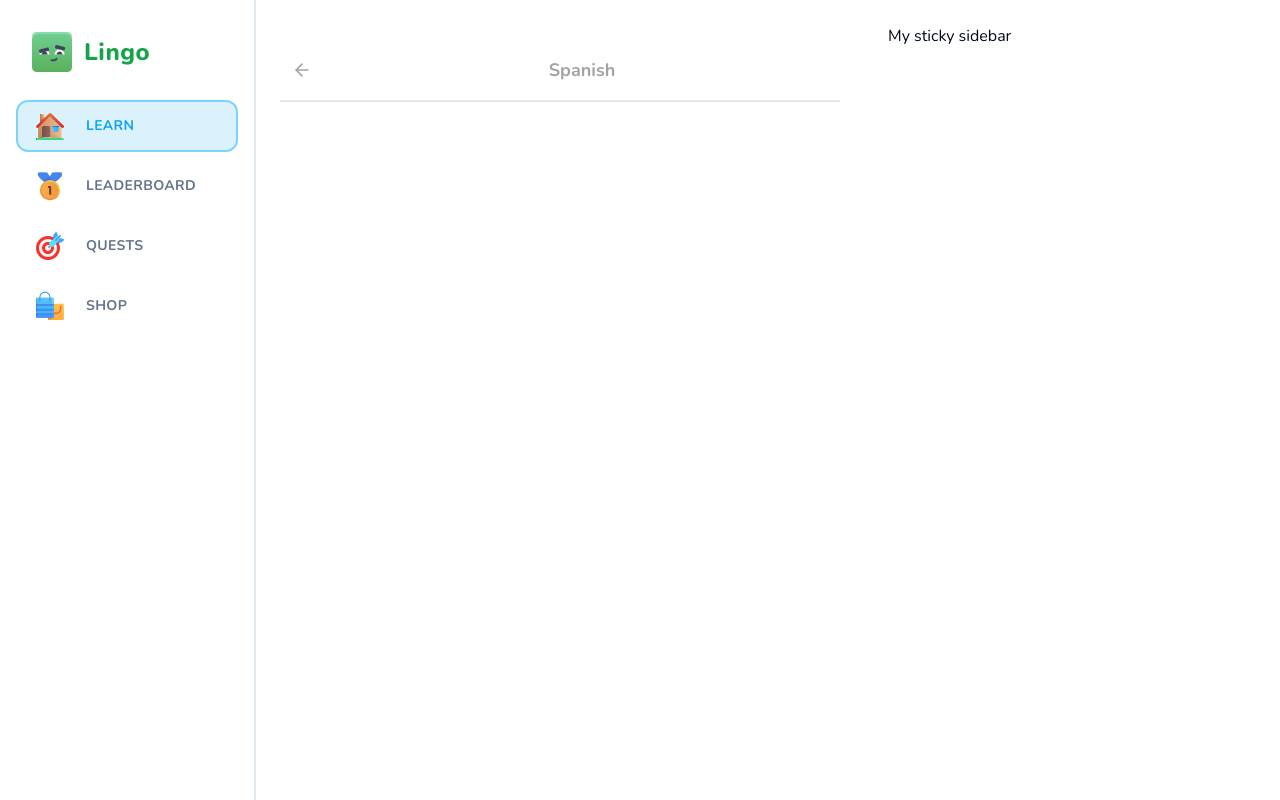
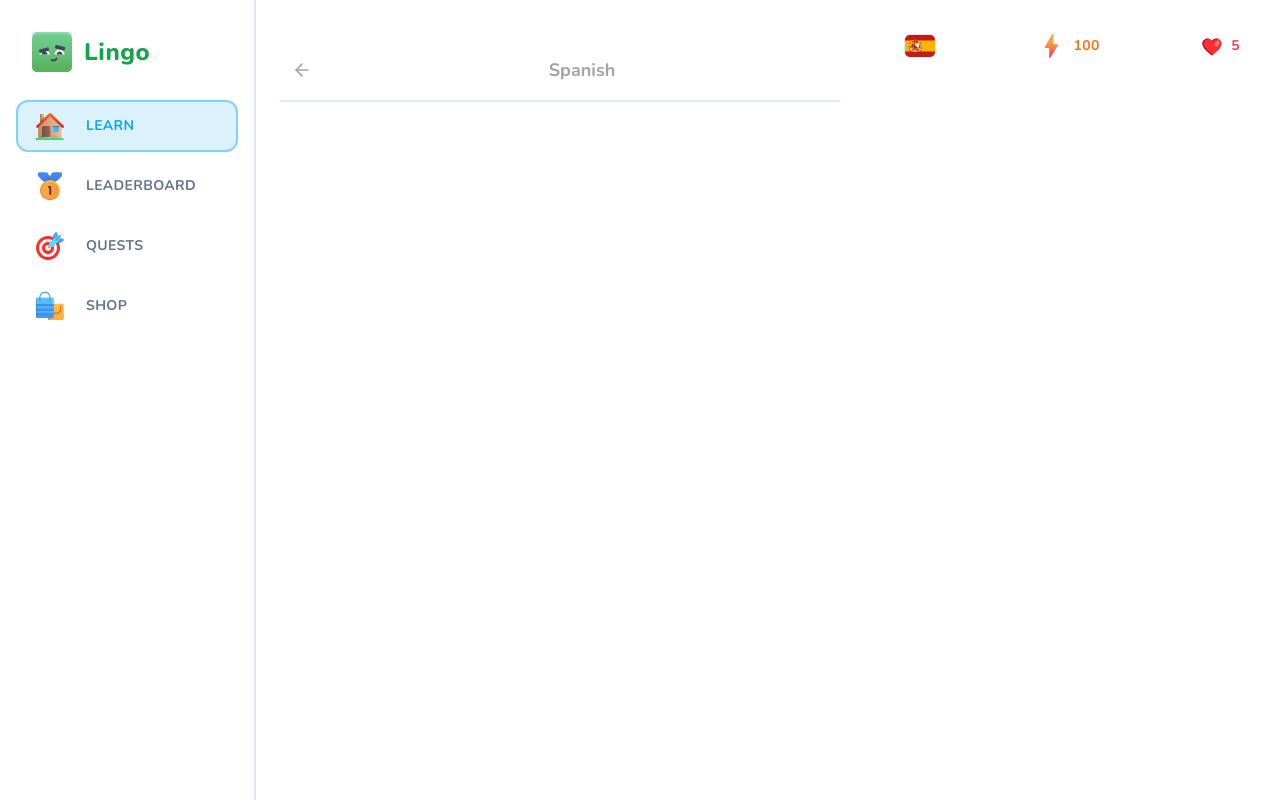
Before and after one commit to tsolutionsx/duolingo-clone, a Next.js app: page /learn in a window 1280 px wide. Built offline with nearby package versions, Linux system fonts and the light colour scheme.

Commit message:
user progress styles completed

```diff
--- a/app/(main)/learn/page.tsx
+++ b/app/(main)/learn/page.tsx
@@ -1,12 +1,23 @@
 import { FeedWrapper } from "@/components/feed-wrapper";
 import { StickyWrapper } from "@/components/sticky-wrapper";
+import { UserProgress } from "@/components/user-progress";
 
 import { Header } from "./header";
 
 const LearnPage = () => {
   return (
     <div className="flex flex-row-reverse gap-[48px] px-6">
-      <StickyWrapper>My sticky sidebar</StickyWrapper>
+      <StickyWrapper>
+        <UserProgress
+          activeCourse={{
+            title: "Spanish",
+            imageSrc: "/es.svg",
+          }}
+          hearts={5}
+          points={100}
+          hasActiveSubscription={false}
+        />
+      </StickyWrapper>
       <FeedWrapper>
         <Header title="Spanish" />
       </FeedWrapper>
--- /dev/null
+++ b/components/user-progress.tsx
@@ -0,0 +1,65 @@
+import Image from "next/image";
+import Link from "next/link";
+
+import { Button } from "@/components/ui/button";
+import { InfinityIcon } from "lucide-react";
+
+type UserProgressProps = {
+  activeCourse: { imageSrc: string; title: string }; // TODO: Replace with DB types
+  hearts: number;
+  points: number;
+  hasActiveSubscription: boolean;
+};
+
+export const UserProgress = ({
+  activeCourse,
+  hearts,
+  points,
+  hasActiveSubscription,
+}: UserProgressProps) => {
+  return (
+    <div className="flex items-center justify-between gap-x-2 w-full">
+      <Link href="/courses">
+        <Button variant="ghost">
+          <Image
+            src={activeCourse.imageSrc}
+            alt={activeCourse.title}
+            className="rounded-md border"
+            width={32}
+            height={32}
+          />
+        </Button>
+      </Link>
+
+      <Link href="/shop">
+        <Button variant="ghost" className="text-orange-500">
+          <Image
+            src="/points.svg"
+            height={28}
+            width={28}
+            alt="Points"
+            className="mr-2"
+          />
+          {points}
+        </Button>
+      </Link>
+
+      <Link href="/shop">
+        <Button variant="ghost" className="text-rose-500">
+          <Image
+            src="/heart.svg"
+            height={22}
+            width={22}
+            alt="Hearts"
+            className="mr-2"
+          />
+          {hasActiveSubscription ? (
+            <InfinityIcon className="h-4 w-4 stroke-3" />
+          ) : (
+            hearts
+          )}
+        </Button>
+      </Link>
+    </div>
+  );
+};
```
